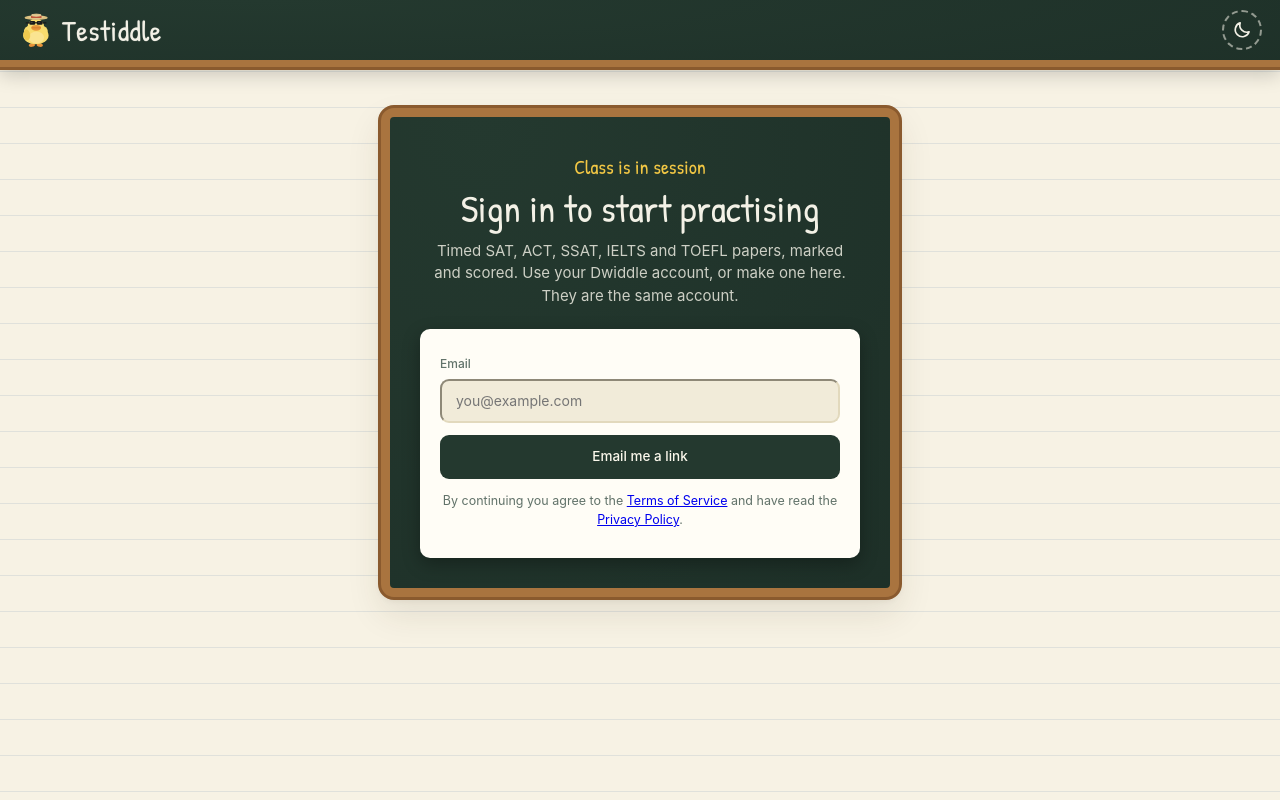
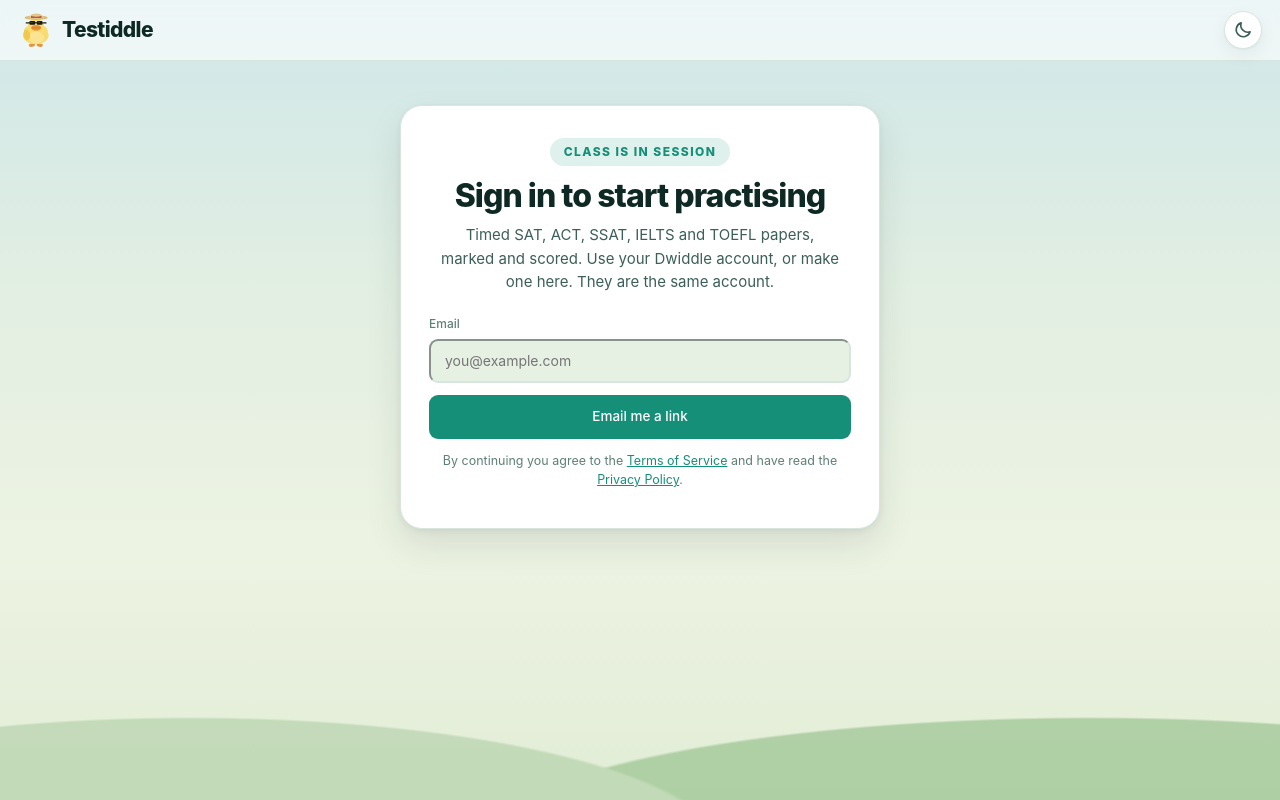
Before and after one commit to pachdono/testiddle, a React (Vite) app: page / in a window 1280 px wide. Built offline with nearby package versions, Linux system fonts and the light colour scheme; no server answers.

Commit message:
Testiddle: softer Duck Lagoon colours like Dwiddle's start page

```diff
--- a/src/main.jsx
+++ b/src/main.jsx
@@ -1,8 +1,6 @@
 import { StrictMode } from "react";
 import { createRoot } from "react-dom/client";
 import App from "./App.jsx";
-import "@fontsource/patrick-hand/400.css";
-import "@fontsource/caveat/600.css";
 import "./styles.css";
 import "./testiddle.css";
 import { savedTheme, applyTheme } from "./theme.js";
--- a/src/testiddle.css
+++ b/src/testiddle.css
@@ -1,138 +1,126 @@
-/* Testiddle: a classroom. Chalkboard header with a wooden ledge, ruled paper to
-   work on, a yellow pencil for the highlights. Light is the daytime classroom,
-   dark is the chalkboard itself. Only these colours change; the components are
-   Dwiddle's own. */
-
-:root {
-  --font: "Inter", -apple-system, BlinkMacSystemFont, "Segoe UI", Helvetica, Arial, sans-serif;
-  --chalk-font: "Patrick Hand", "Caveat", "Comic Sans MS", cursive;
-  --ti-board: #24392f;
-  --ti-board-2: #1d2f27;
-  --ti-wood: #a9743f;
-  --ti-wood-2: #8a5a2e;
-  --ti-chalk: #f3f1e6;
-  --ti-pencil: #f2c744;
-}
+/* Testiddle wears Dwiddle's start page: the Duck Lagoon. Pale aqua sky, sea glass
+   teal, soft green hills and clean white cards, with a highlighter yellow for the
+   small badges. Light is the lagoon by day, dark is the same lagoon at dusk. Only
+   these colours change; the components are Dwiddle's own. */
 
 :root[data-theme="light"] {
-  --bg: #f7f2e4;
-  --panel: #f1ebd9;
-  --surface: #fffdf6;
-  --sunken: #f6f0de;
-  --hover: #f0e9d3;
-  --active: #e8dfc4;
-  --line: #e2d9bd;
-  --line-soft: #ece4cb;
-  --ink: #1d2b24;
-  --ink-2: #44554c;
-  --ink-3: #62736a;
-  --accent: #2a7550;
-  --accent-soft: #e0efe4;
+  --bg: #edf3e2;
+  --panel: #e6f0e3;
+  --surface: #ffffff;
+  --sunken: #f3f8f2;
+  --hover: #eaf4f0;
+  --active: #dcece6;
+  --line: #d6e6df;
+  --line-soft: #e5f0ea;
+  --ink: #0e2923;
+  --ink-2: #3c5f57;
+  --ink-3: #5f8077;
+  --accent: #168f79;
+  --accent-soft: #def1ec;
   --accent-ink: #ffffff;
-  --good: #1f7a4d;
-  --good-soft: #e1f1e6;
-  --good-line: #b3d9c0;
-  --warn: #b04a1b;
-  --warn-soft: #fbeadb;
-  --warn-line: #efc7a6;
-  --btn: #24392f;
-  --btn-ink: #fbf8ec;
-  --dash: #d6cca9;
-  --hl-key: #ffe58f;
-  --shadow: 0 1px 2px rgba(60, 45, 20, 0.06), 0 6px 16px rgba(60, 45, 20, 0.06);
-  --shadow-lift: 0 2px 6px rgba(60, 45, 20, 0.08), 0 16px 34px rgba(60, 45, 20, 0.1);
+  --good: #168f79;
+  --good-soft: #def1ec;
+  --good-line: #b5dccf;
+  --warn: #b4531a;
+  --warn-soft: #fdf0e6;
+  --warn-line: #f0c8b0;
+  --btn: #168f79;
+  --btn-ink: #ffffff;
+  --dash: #c4dcd3;
+  --hl-key: #fbe7a6;
+  --shadow: 0 1px 2px rgba(14, 41, 35, 0.05), 0 6px 18px rgba(14, 41, 35, 0.06);
+  --shadow-lift: 0 2px 6px rgba(14, 41, 35, 0.07), 0 16px 36px rgba(14, 41, 35, 0.1);
   color-scheme: light;
 }
 
 :root[data-theme="dark"] {
-  --bg: #17231e;
-  --panel: #131e1a;
-  --surface: #1f2f28;
-  --sunken: #1a2923;
-  --hover: #26382f;
-  --active: #2d4137;
-  --line: #2f4439;
-  --line-soft: #263a30;
-  --ink: #eef0e4;
-  --ink-2: #c3cbbb;
-  --ink-3: #9eab9f;
-  --accent: #f2c744;
-  --accent-soft: #3a3a1f;
-  --accent-ink: #1b2a22;
-  --good: #7fd6a2;
-  --good-soft: #1a3a2b;
-  --good-line: #2d6446;
+  --bg: #0f1f1c;
+  --panel: #0c1916;
+  --surface: #162a26;
+  --sunken: #12231f;
+  --hover: #1c332e;
+  --active: #234038;
+  --line: #264139;
+  --line-soft: #1d3530;
+  --ink: #e9f3ee;
+  --ink-2: #b7cfc6;
+  --ink-3: #8fb0a5;
+  --accent: #5ed0b6;
+  --accent-soft: #17382f;
+  --accent-ink: #0a1d18;
+  --good: #6fd9b8;
+  --good-soft: #17382f;
+  --good-line: #2b6554;
   --warn: #f0a878;
   --warn-soft: #3a261a;
   --warn-line: #6a4528;
-  --btn: #f2c744;
-  --btn-ink: #1b2a22;
-  --dash: #3a5046;
+  --btn: #5ed0b6;
+  --btn-ink: #0a1d18;
+  --dash: #2f4d44;
   --hl-key: #6b5a1c;
-  --shadow: 0 1px 2px rgba(0, 0, 0, 0.3), 0 6px 16px rgba(0, 0, 0, 0.25);
-  --shadow-lift: 0 2px 6px rgba(0, 0, 0, 0.35), 0 16px 34px rgba(0, 0, 0, 0.4);
+  --shadow: 0 1px 2px rgba(0, 0, 0, 0.3), 0 6px 18px rgba(0, 0, 0, 0.25);
+  --shadow-lift: 0 2px 6px rgba(0, 0, 0, 0.35), 0 16px 36px rgba(0, 0, 0, 0.4);
   color-scheme: dark;
 }
 
 body { background: var(--bg); }
 
-/* ruled paper under everything, with the red margin line down the left */
+/* the lagoon: sky above, soft hills along the bottom */
 .ti-shell {
-  min-height: 100vh; display: flex; flex-direction: column; color: var(--ink);
-  background-color: var(--bg);
-  background-image: repeating-linear-gradient(to bottom, transparent 0 35px, color-mix(in srgb, var(--ink) 7%, transparent) 35px 36px);
-  background-attachment: local;
+  position: relative; min-height: 100vh; display: flex; flex-direction: column; color: var(--ink);
+  background: linear-gradient(180deg, #cfe7e9 0%, #e3efe2 38%, #edf3e2 70%, #e1edd6 100%) fixed;
 }
-:root[data-theme="light"] .ti-shell { background-image: repeating-linear-gradient(to bottom, transparent 0 35px, rgba(70, 110, 160, 0.13) 35px 36px); }
+:root[data-theme="dark"] .ti-shell { background: linear-gradient(180deg, #123029 0%, #0f1f1c 45%, #0c1916 100%) fixed; }
+.ti-shell::before {
+  content: ""; position: fixed; left: -5vw; right: -5vw; bottom: -6vh; height: 26vh; pointer-events: none; z-index: 0; opacity: 0.55;
+  background:
+    radial-gradient(60% 100% at 18% 100%, #a9cba0 0 62%, transparent 63%),
+    radial-gradient(70% 100% at 82% 100%, #86b77d 0 62%, transparent 63%);
+}
+:root[data-theme="dark"] .ti-shell::before { opacity: 0.22; filter: saturate(0.7) brightness(0.6); }
+.ti-shell > * { position: relative; z-index: 1; }
 
-/* the chalkboard, with its wooden ledge */
 .ti-top {
   position: sticky; top: 0; z-index: 20;
   display: flex; align-items: center; justify-content: space-between; gap: 12px;
   padding: 10px max(18px, env(safe-area-inset-right)) 10px max(18px, env(safe-area-inset-left));
-  background: radial-gradient(120% 220% at 20% 0%, var(--ti-board) 0%, var(--ti-board-2) 100%);
-  border-bottom: 7px solid var(--ti-wood);
-  box-shadow: 0 3px 0 var(--ti-wood-2), 0 8px 18px rgba(0, 0, 0, 0.18);
-  color: var(--ti-chalk);
+  background: rgba(255, 255, 255, 0.62); backdrop-filter: blur(14px); -webkit-backdrop-filter: blur(14px);
+  border-bottom: 1px solid var(--line);
+  color: var(--ink);
 }
-.ti-brand { display: inline-flex; align-items: center; gap: 10px; color: var(--ti-chalk); text-decoration: none; }
-.ti-brand b { font-family: var(--chalk-font); font-weight: 400; font-size: 29px; letter-spacing: 0.02em; line-height: 1; text-shadow: 0 0 1px rgba(255, 255, 255, 0.4); }
-.ti-theme { display: grid; place-items: center; width: 40px; height: 40px; border-radius: 50%; border: 2px dashed rgba(243, 241, 230, 0.55); background: transparent; color: var(--ti-chalk); cursor: pointer; transition: transform 0.15s, background 0.15s; }
-.ti-theme:hover { background: rgba(243, 241, 230, 0.12); transform: rotate(-12deg); }
-.ti-theme:focus-visible { outline: 3px solid var(--ti-pencil); outline-offset: 2px; }
+:root[data-theme="dark"] .ti-top { background: rgba(15, 31, 28, 0.7); }
+.ti-brand { display: inline-flex; align-items: center; gap: 10px; color: var(--ink); text-decoration: none; }
+.ti-brand b { font-weight: 800; font-size: 21px; letter-spacing: -0.03em; line-height: 1; }
+.ti-theme { display: grid; place-items: center; width: 38px; height: 38px; border-radius: 50%; border: 1px solid var(--line); background: var(--surface); color: var(--ink-2); cursor: pointer; box-shadow: var(--shadow); transition: transform 0.15s, color 0.15s; }
+.ti-theme:hover { color: var(--accent); transform: translateY(-1px); }
+.ti-theme:focus-visible { outline: 3px solid var(--accent); outline-offset: 2px; }
 
 .ti-main { flex: 1; width: 100%; max-width: 1100px; margin: 0 auto; padding: 14px 16px 56px; }
 .ti-main .page { padding-top: 12px; }
-
-/* headings are written on the board */
-.ti-main h1, .ti-main h2 { font-family: var(--chalk-font); font-weight: 400; letter-spacing: 0.01em; }
-.ti-main .page h1, .ti-main .page-head h1 { font-size: 38px; }
-.ti-main .card { border-radius: 12px; }
+.ti-main .card { border-radius: 14px; border-color: var(--line); }
 
 /* a highlighter stroke behind the small badges */
-.ti-main .pill { background: color-mix(in srgb, var(--ti-pencil) 55%, var(--surface)); color: #2b2410; border-color: transparent; }
-:root[data-theme="dark"] .ti-main .pill { background: color-mix(in srgb, var(--ti-pencil) 30%, var(--surface)); color: #fff3c4; }
+.ti-main .pill { background: color-mix(in srgb, #fbe7a6 70%, var(--surface)); color: #3b3210; border-color: transparent; }
+:root[data-theme="dark"] .ti-main .pill { background: color-mix(in srgb, #fbe7a6 24%, var(--surface)); color: #fdf0c4; }
 
 .ti-foot { display: flex; flex-wrap: wrap; align-items: center; justify-content: center; gap: 8px 18px; padding: 16px 16px 26px; font-size: 13px; color: var(--ink-3); }
 .ti-foot a, .ti-linkbtn { color: var(--ink-2); font: inherit; font-weight: 600; text-decoration: underline; text-underline-offset: 3px; background: none; border: 0; padding: 0; cursor: pointer; }
 
 /* the front door */
-.ti-door { flex: 1; display: grid; place-items: start center; padding: 40px 16px 64px; }
+.ti-door { flex: 1; display: grid; place-items: start center; padding: 44px 16px 64px; }
 .ti-board {
-  width: min(520px, 100%); padding: 34px 30px 30px; border-radius: 14px; text-align: center;
-  background: radial-gradient(130% 160% at 18% 0%, var(--ti-board) 0%, var(--ti-board-2) 100%);
-  border: 10px solid var(--ti-wood); outline: 3px solid var(--ti-wood-2); outline-offset: -1px;
-  box-shadow: var(--shadow-lift); color: var(--ti-chalk);
+  width: min(480px, 100%); padding: 32px 28px 26px; border-radius: 22px; text-align: center;
+  background: var(--surface); border: 1px solid var(--line); box-shadow: var(--shadow-lift); color: var(--ink);
 }
-.ti-kicker { margin: 0 0 6px; font-family: var(--chalk-font); font-size: 20px; color: var(--ti-pencil); }
-.ti-board h1 { margin: 0 0 10px; font-family: var(--chalk-font); font-weight: 400; font-size: 38px; line-height: 1.1; }
-.ti-sub { margin: 0 auto 22px; max-width: 420px; font-size: 15px; line-height: 1.5; color: rgba(243, 241, 230, 0.82); }
-/* the sign in form is a sheet of paper pinned to the board */
-.ti-signin { text-align: left; padding: 22px 20px 16px; border-radius: 10px; background: var(--surface); color: var(--ink); box-shadow: 0 6px 18px rgba(0, 0, 0, 0.3); }
-.ti-board .warn-text { color: #ffc9a3; }
+.ti-kicker { display: inline-block; margin: 0 0 12px; padding: 5px 14px; border-radius: 999px; background: var(--accent-soft); color: var(--accent); font-size: 12px; font-weight: 800; letter-spacing: 0.12em; text-transform: uppercase; }
+.ti-board h1 { margin: 0 0 10px; font-weight: 800; font-size: 32px; line-height: 1.1; letter-spacing: -0.03em; }
+.ti-sub { margin: 0 auto 22px; max-width: 400px; font-size: 15px; line-height: 1.55; color: var(--ink-2); }
+.ti-signin { text-align: left; }
+.ti-board .warn-text { color: var(--warn); }
 
 @media (max-width: 520px) {
-  .ti-brand b { font-size: 25px; }
-  .ti-board { padding: 26px 18px 22px; border-width: 8px; }
-  .ti-board h1 { font-size: 32px; }
+  .ti-brand b { font-size: 19px; }
+  .ti-board { padding: 26px 18px 20px; }
+  .ti-board h1 { font-size: 27px; }
 }
+.ti-board a { color: var(--accent); }
--- a/src/theme.js
+++ b/src/theme.js
@@ -12,6 +12,6 @@
 export function applyTheme(t) {
   document.documentElement.dataset.theme = t;
   const meta = document.querySelectorAll('meta[name="theme-color"]');
-  meta.forEach((m) => m.setAttribute("content", t === "dark" ? "#1a2823" : "#24392f"));
+  meta.forEach((m) => m.setAttribute("content", t === "dark" ? "#0f1f1c" : "#cfe7e9"));
   try { localStorage.setItem(KEY, t); } catch { /* storage blocked */ }
 }
```
